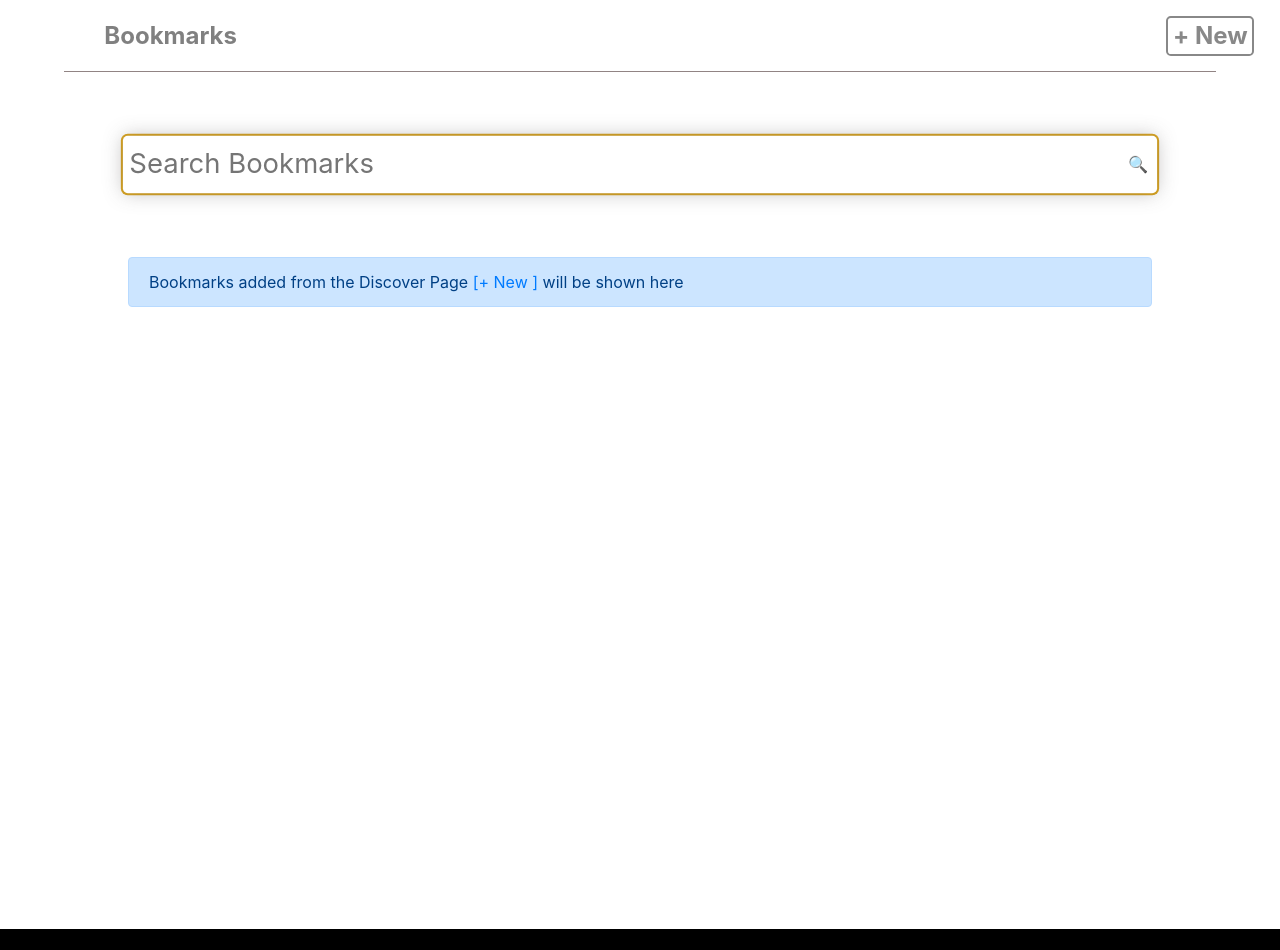
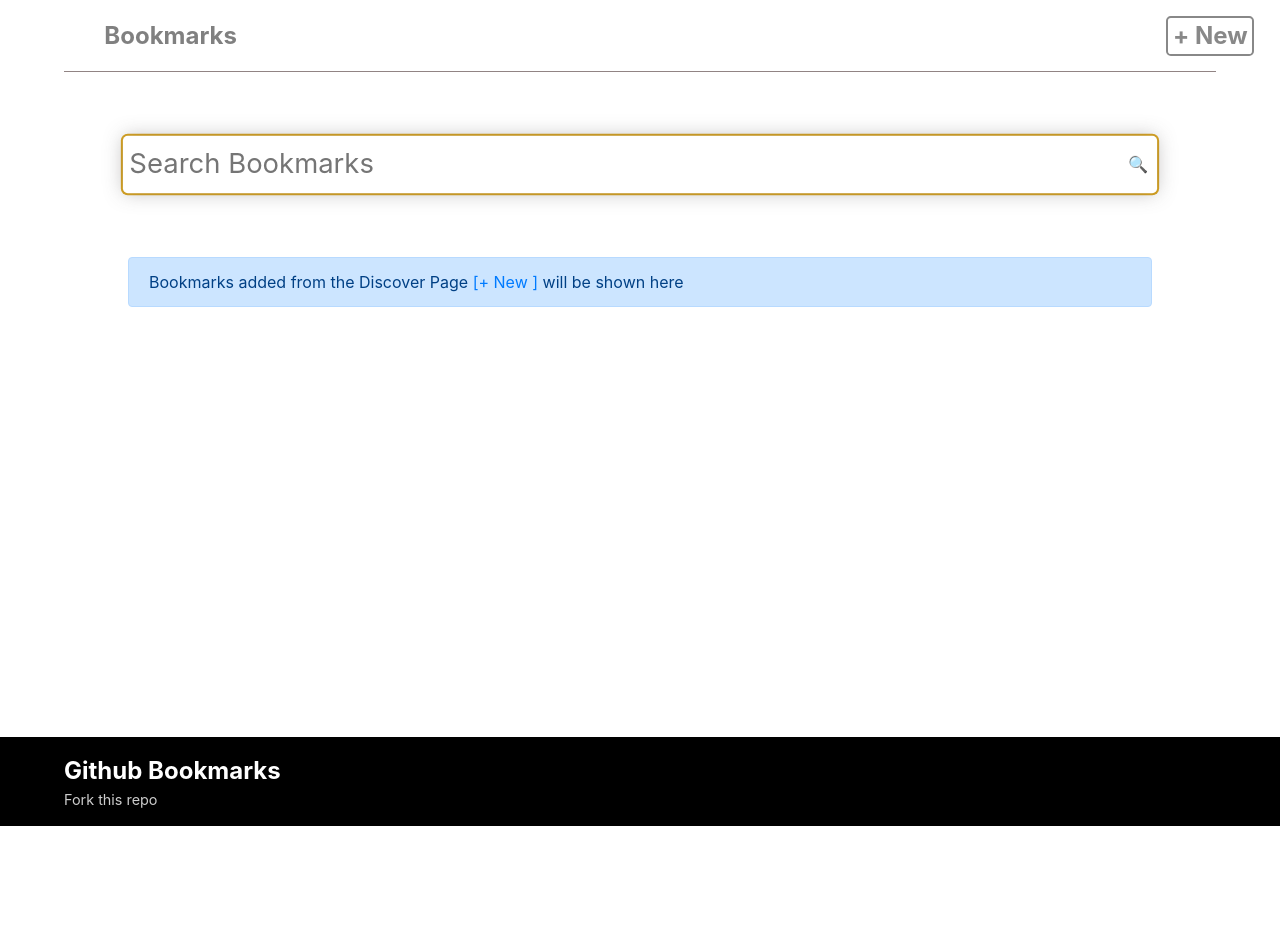
Before and after one commit to iam-shimin/gh-bookmarks, a React (Create React App) app: page / in a window 1280 px wide. Shown: the top 950 px of the page. After the commit the page ends 826 px from the top, so only its background shows below. Built offline with nearby package versions, Linux system fonts and the light colour scheme.

Commit message:
reduce the empty space above footer

```diff
--- a/src/style/container.css
+++ b/src/style/container.css
@@ -1,5 +1,5 @@
 .container-wrapper {
-	min-height: 35em;
+	min-height: 25em;
 	margin-top: 4rem !important;
 	width: 80%;
 	margin: auto;
--- a/src/style/footer.css
+++ b/src/style/footer.css
@@ -16,7 +16,7 @@ footer {
 
   footer {
 	padding: 1rem 4rem;
-	margin-top: 7rem;
+	margin-top: 5rem;
   }
 
 footer a {
```
